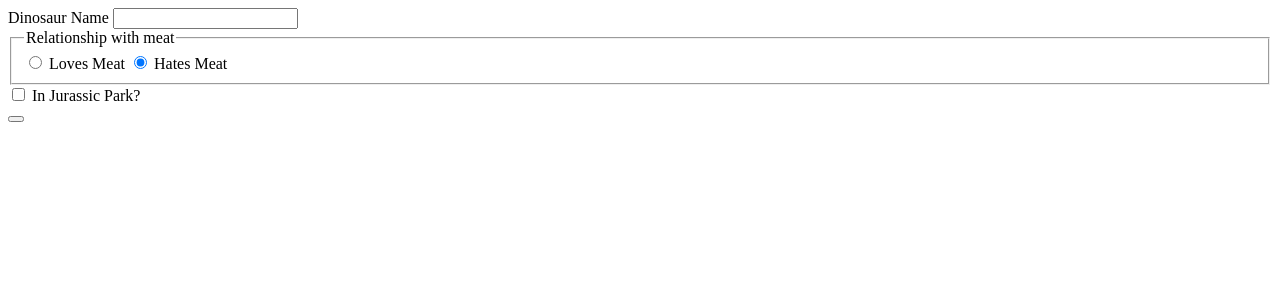
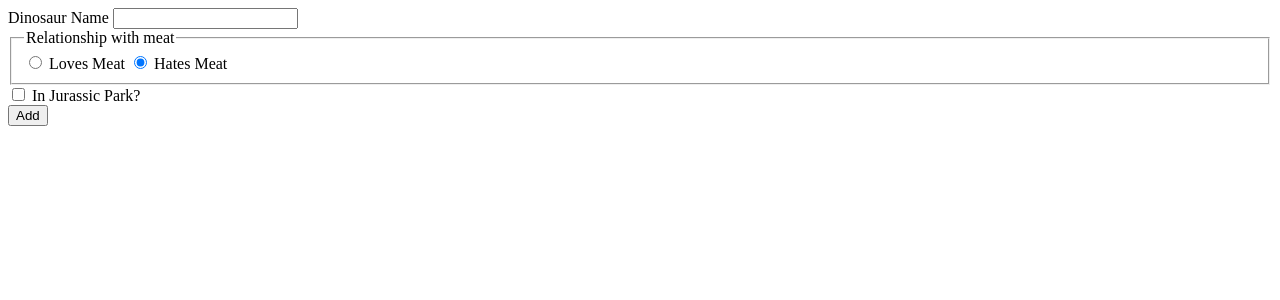
Before and after one commit to jasp0003/assignments, a PHP site: page /add.php in a window 1280 px wide. Shown: the top 300 px of the page. Run offline with PHP 8.4, Linux system fonts and the light colour scheme.

Commit message:
some more changes

```diff
--- a/dinosaurs/add.php
+++ b/dinosaurs/add.php
@@ -63,7 +63,7 @@ if ($_SERVER['REQUEST_METHOD'] == 'POST' ) {
 
          </div>
 
-         <button type="submit"Add</button>
+         <button type="submit">Add</button>
 
    </form>
 
```
